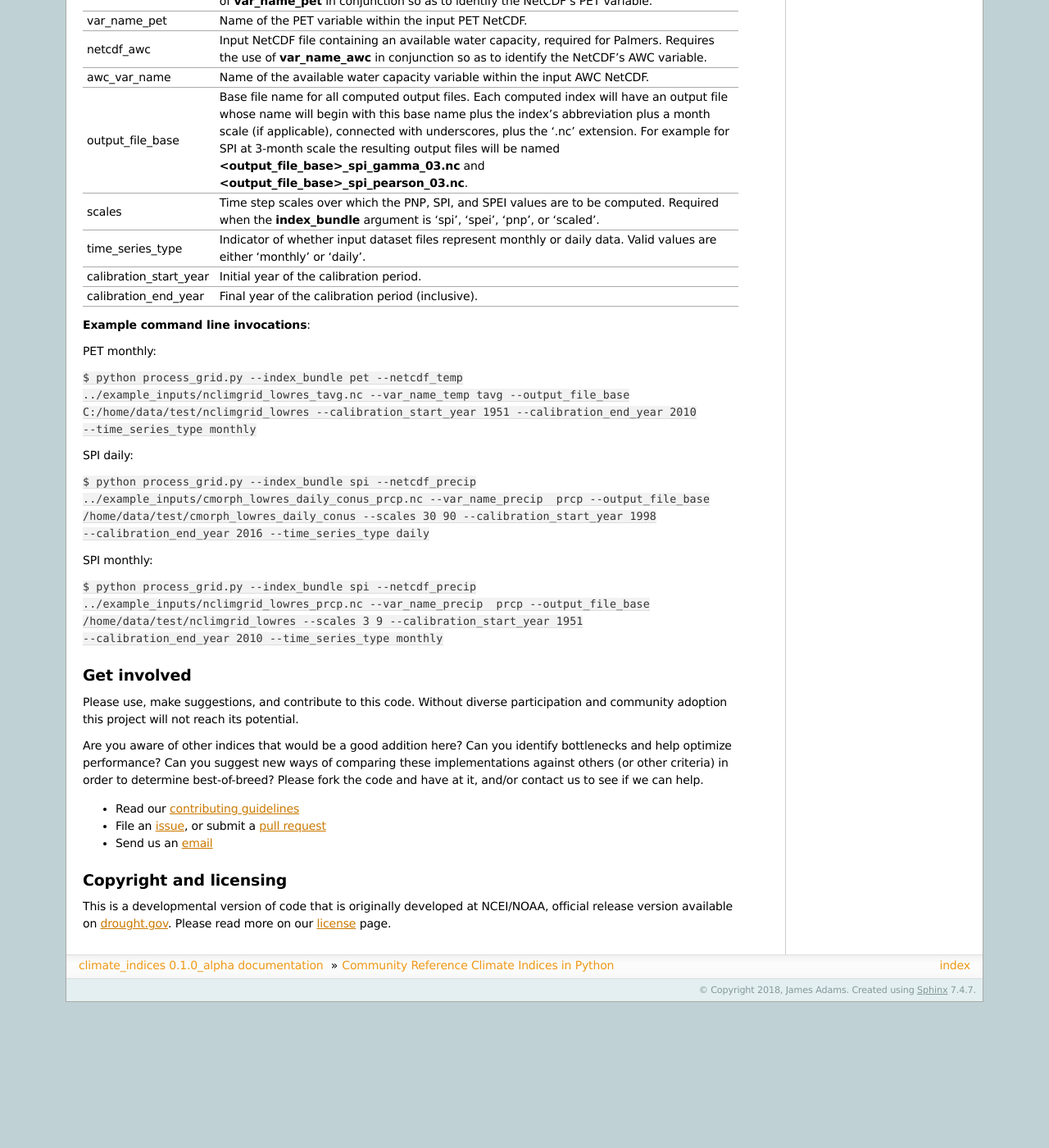
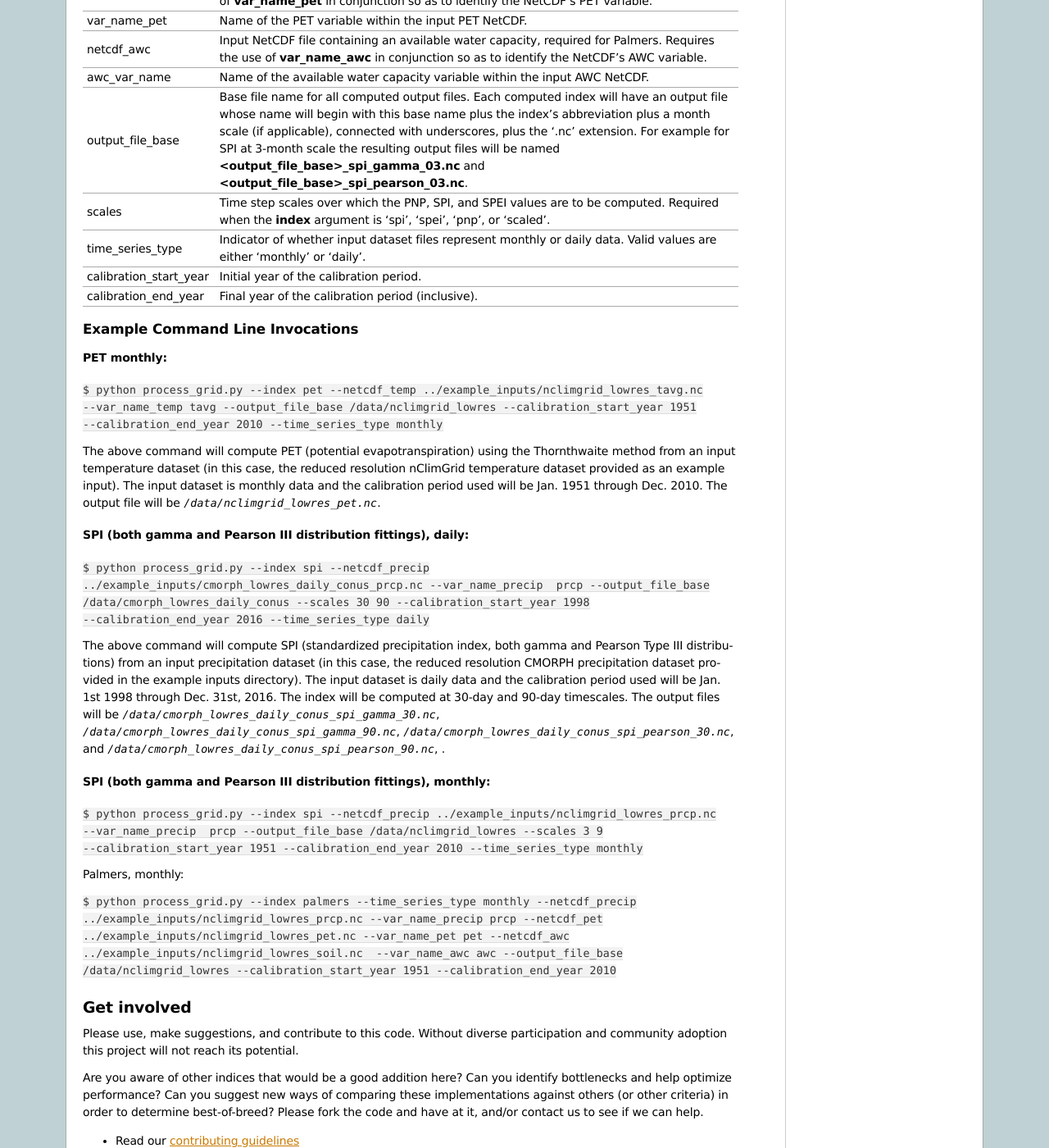
Before and after one commit to monocongo/climate_indices, a Sphinx documentation site: the page built from docs/index.rst, in a window 1280 px wide and 1400 px high, scrolled down 2591 px. Shown: the whole window at 82% size. Built offline with Sphinx 7.4.7, drawn with Linux system fonts in a browser that asks for light colours; before the commit the page ends 3813 px from its top, so only the background shows below that; some of the changed text lies outside the part shown.

Commit message:
#105 updates for example command line invocations
Former-commit-id: f7058d38b6b373c8c501ce83bcff775f4c9fce21

```diff
--- a/docs/index.rst
+++ b/docs/index.rst
@@ -153,7 +153,7 @@ These Python scripts are written to be run at the command line. For example:
 +------------------------+-------------------------------------------------+
 | Option                 | Description                                     |
 +========================+=================================================+
-| index_bundle           | Which of the available indices to compute.      |
+| index                  | Which of the available indices to compute.      |
 |                        | Valid values are 'spi', 'spei', 'pnp', 'scaled',|
 |                        | and 'palmers'. 'scaled' indicates all three     |
 |                        | scaled indices (SPI, SPEI, and PNP) and         |
@@ -220,7 +220,7 @@ These Python scripts are written to be run at the command line. For example:
 +------------------------+-------------------------------------------------+
 | scales                 | Time step scales over which the PNP, SPI, and   |
 |                        | SPEI values are to be computed. Required when   |
-|                        | the **index_bundle** argument is 'spi', 'spei', |
+|                        | the **index** argument is 'spi', 'spei',        |
 |                        | 'pnp', or 'scaled'.                             |
 +------------------------+-------------------------------------------------+
 | time_series_type       | Indicator of whether input dataset files        |
@@ -233,20 +233,31 @@ These Python scripts are written to be run at the command line. For example:
 |                        | (inclusive).                                    |
 +------------------------+-------------------------------------------------+
 
-**Example command line invocations**:
+Example Command Line Invocations
+^^^^^^^^^^^^^^^^^^^^^^^^^^^^^^^^^^^^^
 
 PET monthly:
+""""""""""""
 
-``$ python process_grid.py --index_bundle pet --netcdf_temp ../example_inputs/nclimgrid_lowres_tavg.nc --var_name_temp tavg --output_file_base C:/home/data/test/nclimgrid_lowres --calibration_start_year 1951 --calibration_end_year 2010 --time_series_type monthly``
+``$ python process_grid.py --index pet --netcdf_temp ../example_inputs/nclimgrid_lowres_tavg.nc --var_name_temp tavg --output_file_base /data/nclimgrid_lowres --calibration_start_year 1951 --calibration_end_year 2010 --time_series_type monthly``
 
-SPI daily:
+The above command will compute PET (potential evapotranspiration) using the Thornthwaite method from an input temperature dataset (in this case, the reduced resolution nClimGrid temperature dataset provided as an example input). The input dataset is monthly data and the calibration period used will be Jan. 1951 through Dec. 2010. The output file will be `/data/nclimgrid_lowres_pet.nc`.
 
-``$ python process_grid.py --index_bundle spi --netcdf_precip ../example_inputs/cmorph_lowres_daily_conus_prcp.nc --var_name_precip  prcp --output_file_base /home/data/test/cmorph_lowres_daily_conus --scales 30 90 --calibration_start_year 1998 --calibration_end_year 2016 --time_series_type daily``
+SPI (both gamma and Pearson III distribution fittings), daily:
+""""""""""""""""""""""""""""""""""""""""""""""""""""""""""""""""
 
-SPI monthly:
+``$ python process_grid.py --index spi --netcdf_precip ../example_inputs/cmorph_lowres_daily_conus_prcp.nc --var_name_precip  prcp --output_file_base /data/cmorph_lowres_daily_conus --scales 30 90 --calibration_start_year 1998 --calibration_end_year 2016 --time_series_type daily``
 
-``$ python process_grid.py --index_bundle spi --netcdf_precip ../example_inputs/nclimgrid_lowres_prcp.nc --var_name_precip  prcp --output_file_base /home/data/test/nclimgrid_lowres --scales 3 9 --calibration_start_year 1951 --calibration_end_year 2010 --time_series_type monthly``
+The above command will compute SPI (standardized precipitation index, both gamma and Pearson Type III distributions) from an input precipitation dataset (in this case, the reduced resolution CMORPH precipitation dataset provided in the example inputs directory). The input dataset is daily data and the calibration period used will be Jan. 1st 1998 through Dec. 31st, 2016. The index will be computed at 30-day and 90-day timescales. The output files will be `/data/cmorph_lowres_daily_conus_spi_gamma_30.nc`, `/data/cmorph_lowres_daily_conus_spi_gamma_90.nc`, `/data/cmorph_lowres_daily_conus_spi_pearson_30.nc`, and `/data/cmorph_lowres_daily_conus_spi_pearson_90.nc`, .
 
+SPI (both gamma and Pearson III distribution fittings), monthly:
+""""""""""""""""""""""""""""""""""""""""""""""""""""""""""""""""
+
+``$ python process_grid.py --index spi --netcdf_precip ../example_inputs/nclimgrid_lowres_prcp.nc --var_name_precip  prcp --output_file_base /data/nclimgrid_lowres --scales 3 9 --calibration_start_year 1951 --calibration_end_year 2010 --time_series_type monthly``
+
+Palmers, monthly:
+
+``$ python process_grid.py --index palmers --time_series_type monthly --netcdf_precip ../example_inputs/nclimgrid_lowres_prcp.nc --var_name_precip prcp --netcdf_pet ../example_inputs/nclimgrid_lowres_pet.nc --var_name_pet pet --netcdf_awc ../example_inputs/nclimgrid_lowres_soil.nc  --var_name_awc awc --output_file_base /data/nclimgrid_lowres --calibration_start_year 1951 --calibration_end_year 2010``
 
 Get involved
 ------------
```
Also changed, not shown: 1 other file.
